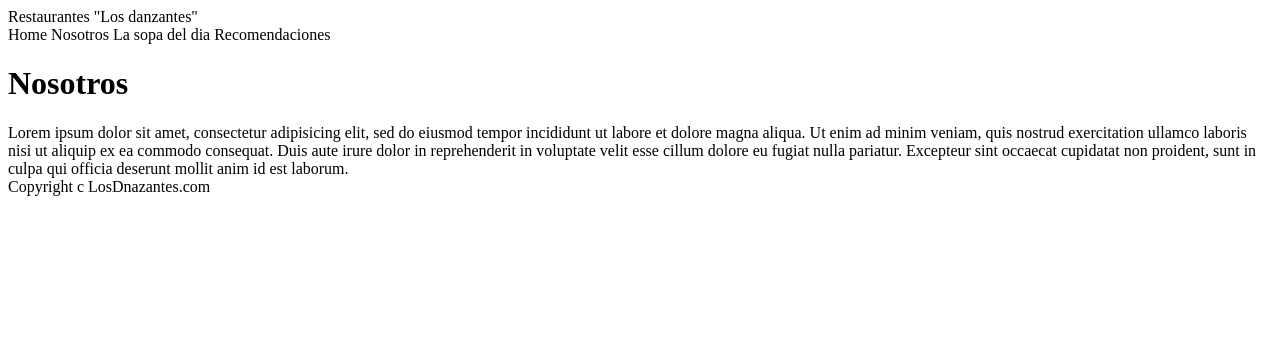
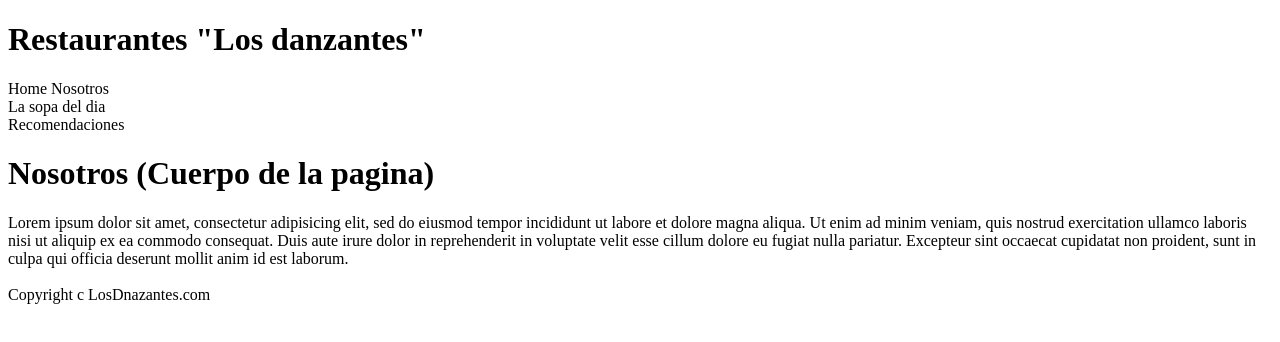
Before and after one commit to juanrodriguez080392/Ejercicios, a plain HTML site: page index.html in a window 1280 px wide. Drawn offline with Linux system fonts and the light colour scheme.

Commit message:
Add files via upload

```diff
--- a/index.html
+++ b/index.html
@@ -5,17 +5,19 @@
 </head>
 <body>
 
-<header>Restaurantes "Los danzantes"</header>
+<header><h1>Restaurantes "Los danzantes"</h1></header>
 
 <nav>Home
-	Nosotros
-	La sopa del dia
+	Nosotros<br>
+	La sopa del dia<br>
 	Recomendaciones
 </nav>
 
-<h1>Nosotros</h1>
+
 
 <div>
+
+<h1>Nosotros (Cuerpo de la pagina)</h1>
 
 Lorem ipsum dolor sit amet, consectetur adipisicing elit, sed do eiusmod
 tempor incididunt ut labore et dolore magna aliqua. Ut enim ad minim veniam,
@@ -25,7 +27,7 @@ cillum dolore eu fugiat nulla pariatur. Excepteur sint occaecat cupidatat non
 proident, sunt in culpa qui officia deserunt mollit anim id est laborum.
 
 </div>
-
+<br>
 <footer>
 
 	Copyright c LosDnazantes.com
```
